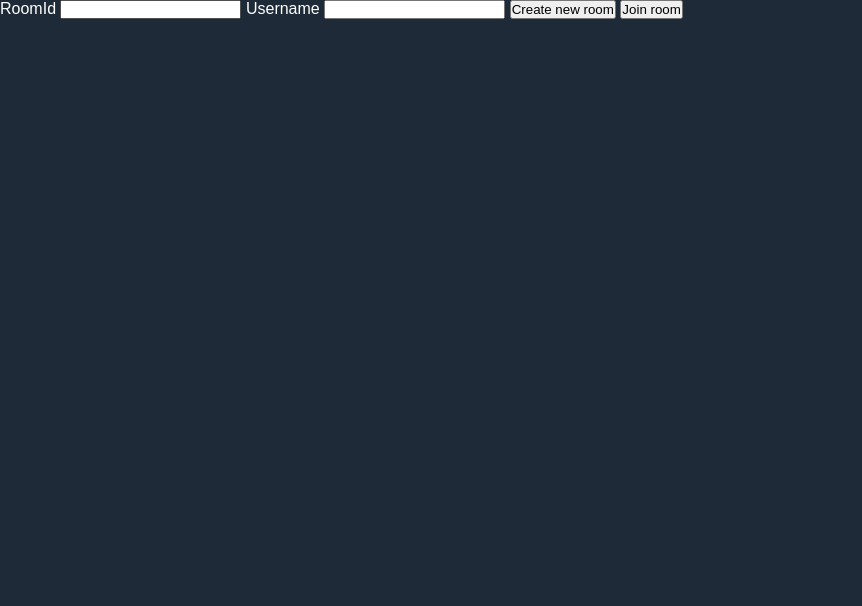
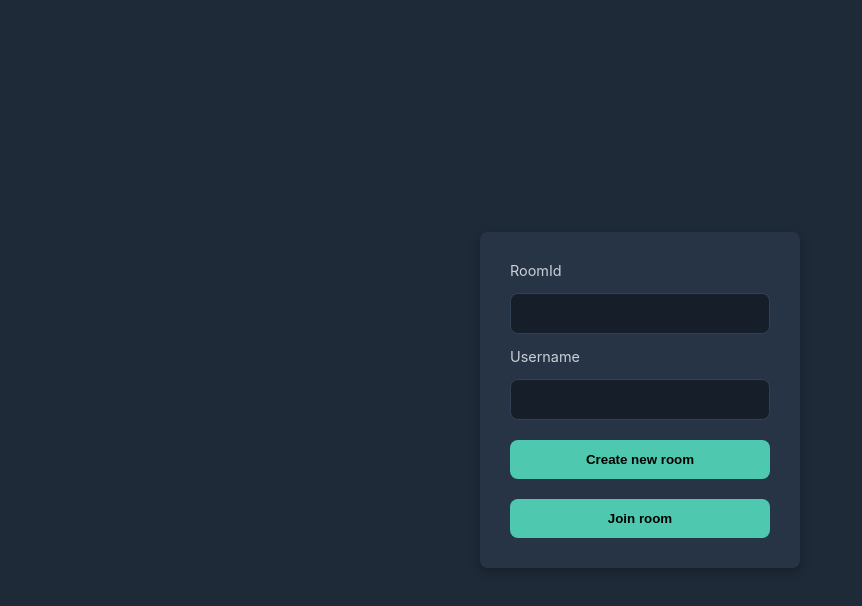
Before and after one commit to ypanator/chat-room-app, a plain HTML site: page frontend/home/index.html in a window 1280 px wide. Shown: the whole page, without its empty margins (0-862 px from the left). Drawn offline with Linux system fonts and the light colour scheme.

Commit message:
Implement styling

```diff
--- a/frontend/home/home.css
+++ b/frontend/home/home.css
@@ -0,0 +1,12 @@
+form {
+  width: 320px;
+}
+
+button {
+  margin-top: 6px;
+}
+
+/* Keep create/join buttons side-by-side if you want */
+#create, #join {
+  width: 100%;
+}
--- a/frontend/room/room.css
+++ b/frontend/room/room.css
@@ -1,9 +1,45 @@
+/* PAGE LAYOUT */
+body {
+  flex-direction: column;
+  align-items: center;
+  gap: 20px;
+}
+
+/* MESSAGE BOX */
 #msgBox {
-    width: 500px;
-    height: 500px;
-    border: 1px solid gray;
+  width: 90vw;
+  max-width: 600px;
+  height: 400px;
+  background: var(--bg-light);
+  border-radius: var(--radius);
+  padding: 15px;
+  border: 1px solid #2f4157;
+  overflow-y: auto;
+  white-space: pre-wrap;
+  word-break: break-word;
+  box-shadow: var(--shadow);
+}
 
-    overflow-y: auto;
-    white-space: pre-wrap;
-    word-break: break-word;
+/* INPUT AREA */
+#msgInput {
+  width: 90vw;
+  max-width: 600px;
 }
+
+#msgSend {
+  width: 200px;
+}
+
+/* ROOM ID BOX */
+#roomIdBox {
+  margin-top: 10px;
+  display: flex;
+  gap: 6px;
+  opacity: 0.8;
+  font-size: 0.9rem;
+}
+
+#roomIdValue {
+  font-weight: bold;
+  color: var(--accent);
+}
--- a/frontend/room/room.js
+++ b/frontend/room/room.js
@@ -44,7 +44,7 @@ function insertMsg(msg) {
 }
 
 function insertHistory(history) {
-    let fullHistory = ""
+    let fullHistory = "";
     history.forEach((m) => fullHistory += m + "\n");
     msgBoxEl.textContent = fullHistory + msgBoxEl.textContent;
 }
--- a/frontend/shared/global.css
+++ b/frontend/shared/global.css
@@ -1,3 +1,4 @@
+/* RESET + BASE STYLE */
 * {
   margin: 0;
   padding: 0;
@@ -7,6 +8,87 @@
 html, body {
   height: 100%;
   background-color: #1e2a38;
-  color: white;
-  font-family: sans-serif;
+  color: #f3f6fa;
+  font-family: "Inter", sans-serif;
+  display: flex;
+  justify-content: center;
+  align-items: center;
 }
+
+/* VARIABLES (modify these and the whole vibe changes) */
+:root {
+  --bg: #1e2a38;
+  --bg-light: #263446;
+  --bg-dark: #161f29;
+  --text: #f3f6fa;
+
+  --accent: #4ec9b0;        /* minty fresh */
+  --accent-hover: #3da995;
+  --danger: #ef6464;
+  --radius: 8px;
+  --pad: 12px;
+  --gap: 14px;
+  --shadow: 0 4px 12px rgba(0,0,0,0.25);
+}
+
+/* GLOBAL FORM STYLING */
+form, .form-box {
+  background: var(--bg-light);
+  padding: 30px;
+  border-radius: var(--radius);
+  box-shadow: var(--shadow);
+  display: flex;
+  flex-direction: column;
+  gap: var(--gap);
+  min-width: 300px;
+}
+
+/* LABELS */
+label {
+  font-size: 0.9rem;
+  opacity: 0.8;
+}
+
+/* INPUTS */
+input {
+  padding: var(--pad);
+  border-radius: var(--radius);
+  border: 1px solid #2f4157;
+  background: var(--bg-dark);
+  color: var(--text);
+  transition: border 0.2s, background 0.2s;
+}
+
+input:focus {
+  outline: none;
+  border-color: var(--accent);
+  background: #1c2734;
+}
+
+/* BUTTONS */
+button {
+  padding: var(--pad);
+  border-radius: var(--radius);
+  border: none;
+  background: var(--accent);
+  cursor: pointer;
+  font-weight: bold;
+  transition: background 0.2s, transform 0.1s;
+}
+
+button:hover {
+  background: var(--accent-hover);
+  transform: translateY(-2px);
+}
+
+button:active {
+  transform: translateY(0px);
+}
+
+/* REUSABLE BOX */
+.box {
+  background: var(--bg-light);
+  padding: 20px;
+  border-radius: var(--radius);
+  box-shadow: var(--shadow);
+}
```
